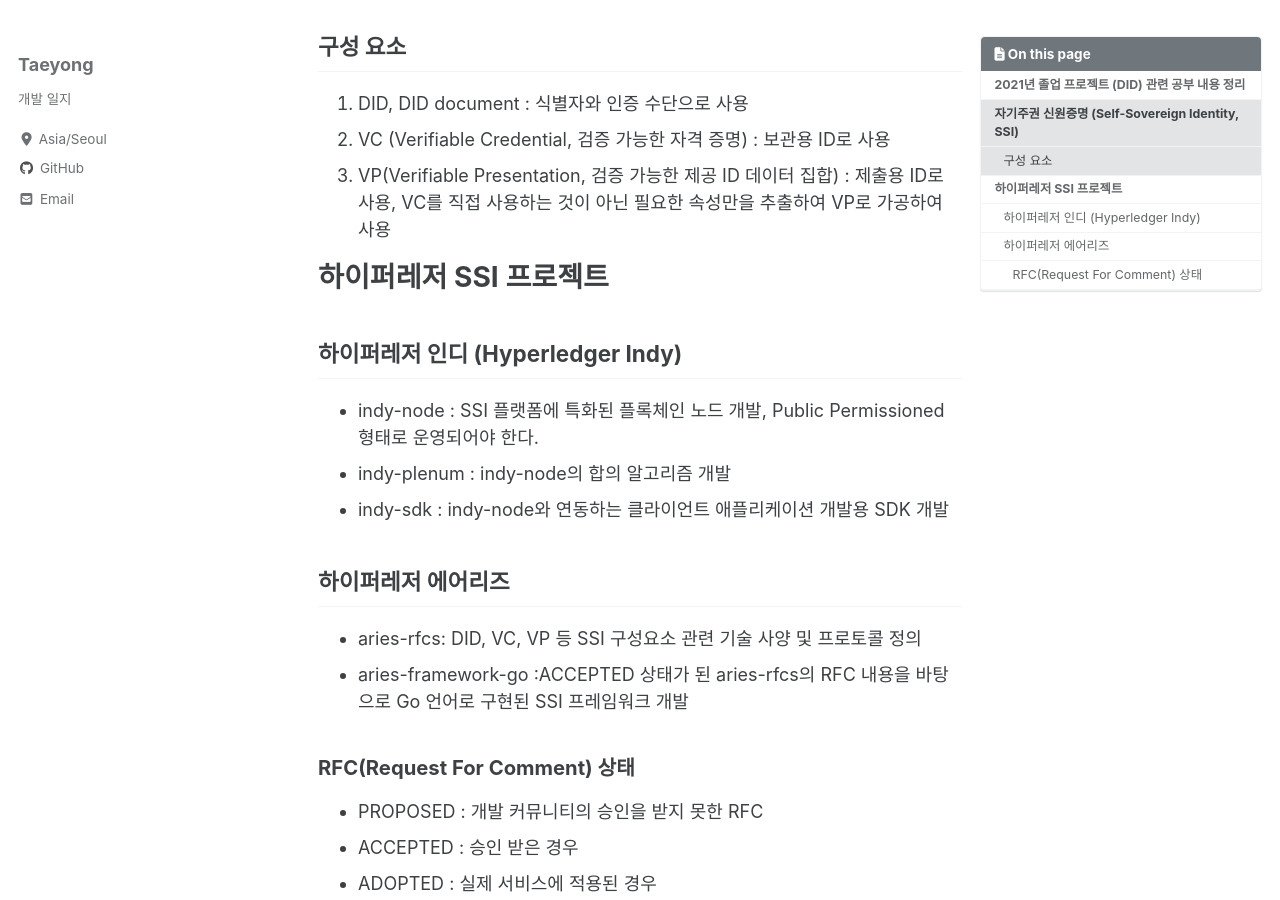
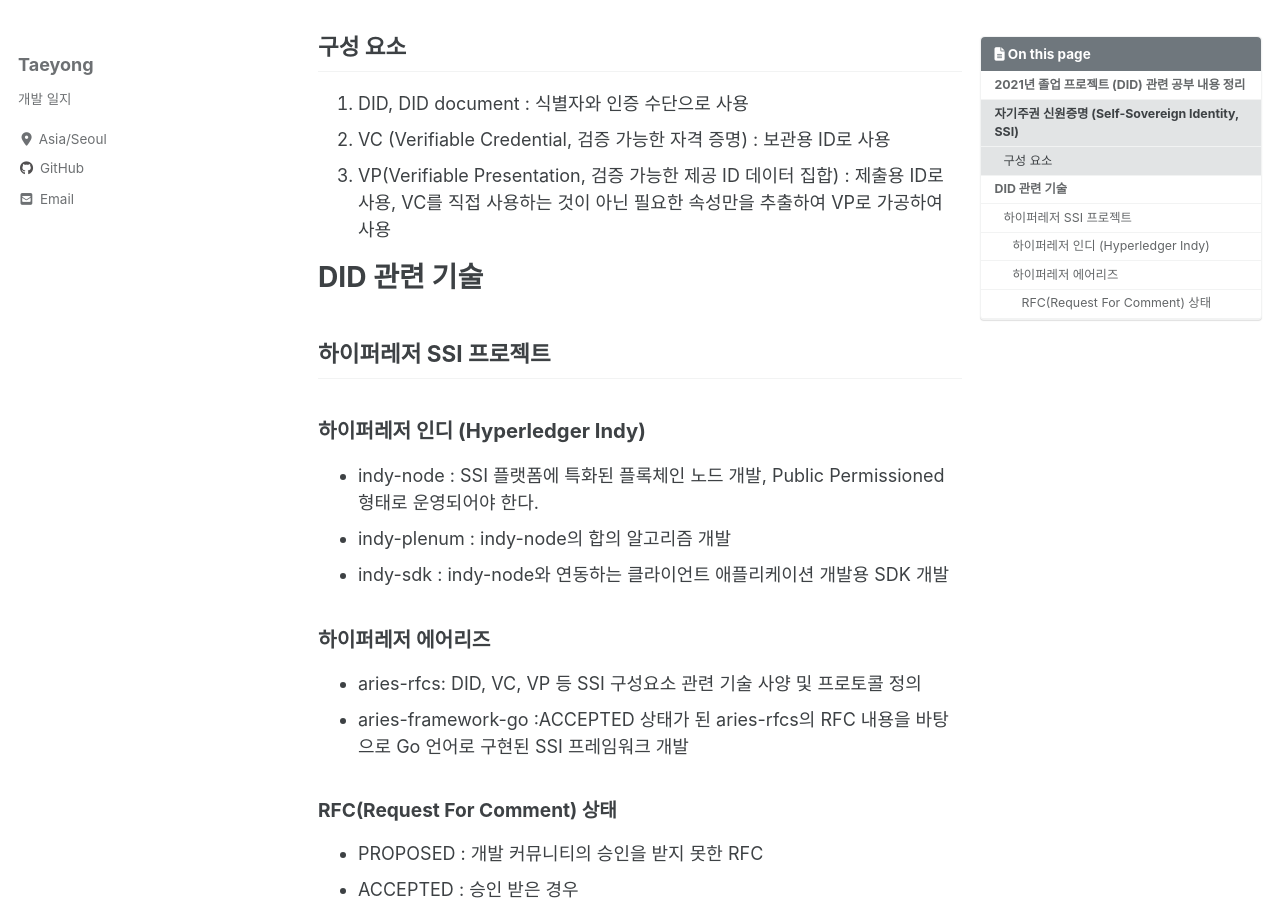
Before and after one commit to TaeYongHwang/TaeYongHwang.github.io, a Jekyll site: the page built from _posts/project/2020-02-07-did.md, in a window 1280 px wide and 900 px high, scrolled down 463 px. Built offline with Jekyll 4.4.1, drawn with Linux system fonts in a browser that asks for light colours; cached includes are drawn as plain includes; nearby versions of some CDN libraries.

Commit message:
did 관련 기술

```diff
--- a/_posts/project/2020-02-07-did.md
+++ b/_posts/project/2020-02-07-did.md
@@ -18,21 +18,29 @@ categories: Project
 3. VP(Verifiable Presentation, 검증 가능한 제공 ID 데이터 집합) : 제출용 ID로 사용,
    VC를 직접 사용하는 것이 아닌 필요한 속성만을 추출하여 VP로 가공하여 사용
 
-# 하이퍼레저 SSI 프로젝트
-## 하이퍼레저 인디 (Hyperledger Indy)
+# DID 관련 기술
+
+## 하이퍼레저 SSI 프로젝트
+### 하이퍼레저 인디 (Hyperledger Indy)
 - indy-node : SSI 플랫폼에 특화된 플록체인 노드 개발, Public Permissioned 형태로 운영되어야 한다.
 - indy-plenum : indy-node의 합의 알고리즘 개발
 - indy-sdk : indy-node와 연동하는 클라이언트 애플리케이션 개발용 SDK 개발
 
-## 하이퍼레저 에어리즈
+### 하이퍼레저 에어리즈
 - aries-rfcs: DID, VC, VP 등 SSI 구성요소 관련 기술 사양 및 프로토콜 정의
 - aries-framework-go :ACCEPTED 상태가 된 aries-rfcs의 RFC 내용을 바탕으로 Go 언어로 구현된 SSI 프레임워크 개발
 
-### RFC(Request For Comment) 상태
+#### RFC(Request For Comment) 상태
 - PROPOSED : 개발 커뮤니티의 승인을 받지 못한 RFC
 - ACCEPTED : 승인 받은 경우
 - ADOPTED : 실제 서비스에 적용된 경우
 - RETIRED : 더 이상 개발이 진행되지 않거나, 치명적인 결함이 발견된 경우
 
+
+
+
+
+
+
 > 참고 서적
 > 자기주권 신원증명 구조 분석서
```
